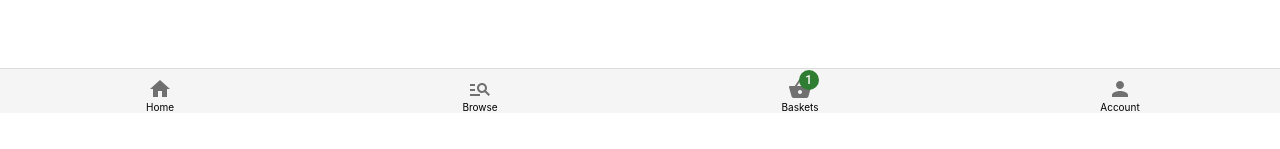
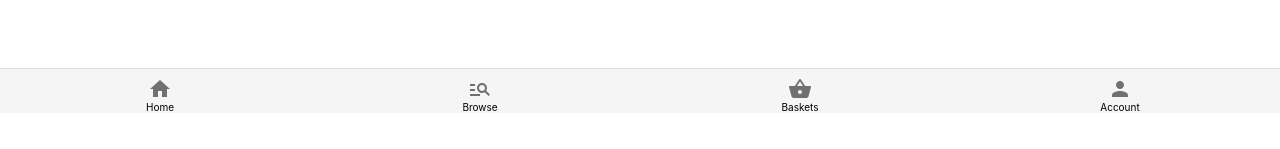
Before and after one commit to pwang1997/fruit-fresh-delights, a React (Create React App) app: page / in a window 1280 px wide. Shown: the part 687-836 px from the top of the page. Built offline with nearby package versions, Linux system fonts and the light colour scheme.

Commit message:
update footer

```diff
--- a/src/components/Footer.tsx
+++ b/src/components/Footer.tsx
@@ -4,6 +4,7 @@ import PersonIcon from "@mui/icons-material/Person";
 import ShoppingBasketIcon from "@mui/icons-material/ShoppingBasket";
 import { Badge, IconButton, styled } from "@mui/material";
 import React from "react";
+import { useNavigate } from "react-router-dom";
 
 const FooterContainer = styled("div")(() => ({
   display: "flex",
@@ -12,7 +13,7 @@ const FooterContainer = styled("div")(() => ({
   position: "sticky",
   bottom: 0,
   width: "100%",
-  backgroundColor : "whitesmoke"
+  backgroundColor: "whitesmoke",
 }));
 
 const FooterItemContainer = styled("div")(() => ({
@@ -25,25 +26,34 @@ const FooterItemContainer = styled("div")(() => ({
 }));
 
 function Footer() {
+  const navigate = useNavigate();
+
   return (
     <FooterContainer>
       <FooterItemContainer>
-        <IconButton sx={{ pb: 0 }}>
+        <IconButton onClick={(e) => navigate("/")} sx={{ pb: 0 }}>
           <HomeIcon />
         </IconButton>
         Home
       </FooterItemContainer>
 
       <FooterItemContainer>
-        <IconButton sx={{ pb: 0 }}>
+        <IconButton onClick={(e) => navigate("/")} sx={{ pb: 0 }}>
           <ManageSearchIcon />
         </IconButton>
         Browse
       </FooterItemContainer>
 
       <FooterItemContainer>
-        <IconButton sx={{ pb: 0 }}>
-          <Badge badgeContent={1} color="success" overlap="circular">
+        <IconButton onClick={(e) => navigate("/basket")} sx={{ pb: 0 }}>
+          <Badge
+            badgeContent={
+              Object.keys(JSON.parse(localStorage.getItem("basket") ?? "{}"))
+                .length
+            }
+            color="success"
+            overlap="circular"
+          >
             <ShoppingBasketIcon />
           </Badge>
         </IconButton>
@@ -51,7 +61,7 @@ function Footer() {
       </FooterItemContainer>
 
       <FooterItemContainer>
-        <IconButton sx={{ pb: 0 }}>
+        <IconButton onClick={(e) => navigate("/account")} sx={{ pb: 0 }}>
           <PersonIcon />
         </IconButton>
         Account
--- a/src/pages/build-your-basket/FruitDetail.tsx
+++ b/src/pages/build-your-basket/FruitDetail.tsx
@@ -20,7 +20,7 @@ interface FruitDetailProps {
   image_url: string;
 }
 
-interface MockDataProps {
+export interface MockDataProps {
   [key: string]: FruitDetailProps[];
 }
 
@@ -75,6 +75,7 @@ export default function FruitDetail() {
     const parsedBasket = JSON.parse(basket);
 
     parsedBasket[detailFruit] = {
+      type : metaType,
       name: detailFruit,
       quality: count,
       price: mockData[metaType].find((item) => item.name === detailFruit)
--- a/src/pages/build-your-basket/Fruits.tsx
+++ b/src/pages/build-your-basket/Fruits.tsx
@@ -42,6 +42,7 @@ export default function Fruits() {
     const parsedBasket = JSON.parse(basket);
 
     parsedBasket[detailFruit] = {
+      type : metaType,
       name: detailFruit,
       quality: 1,
       price: price,
```
